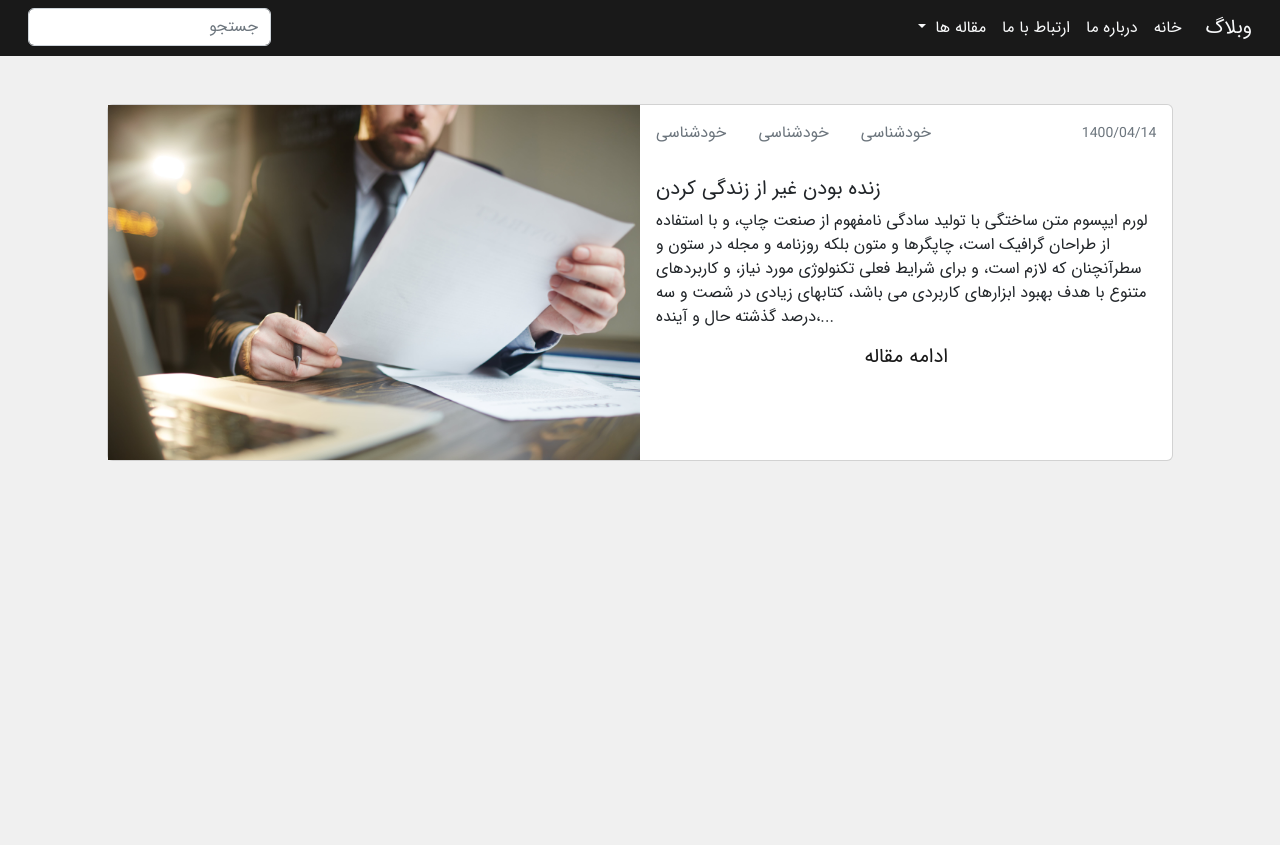
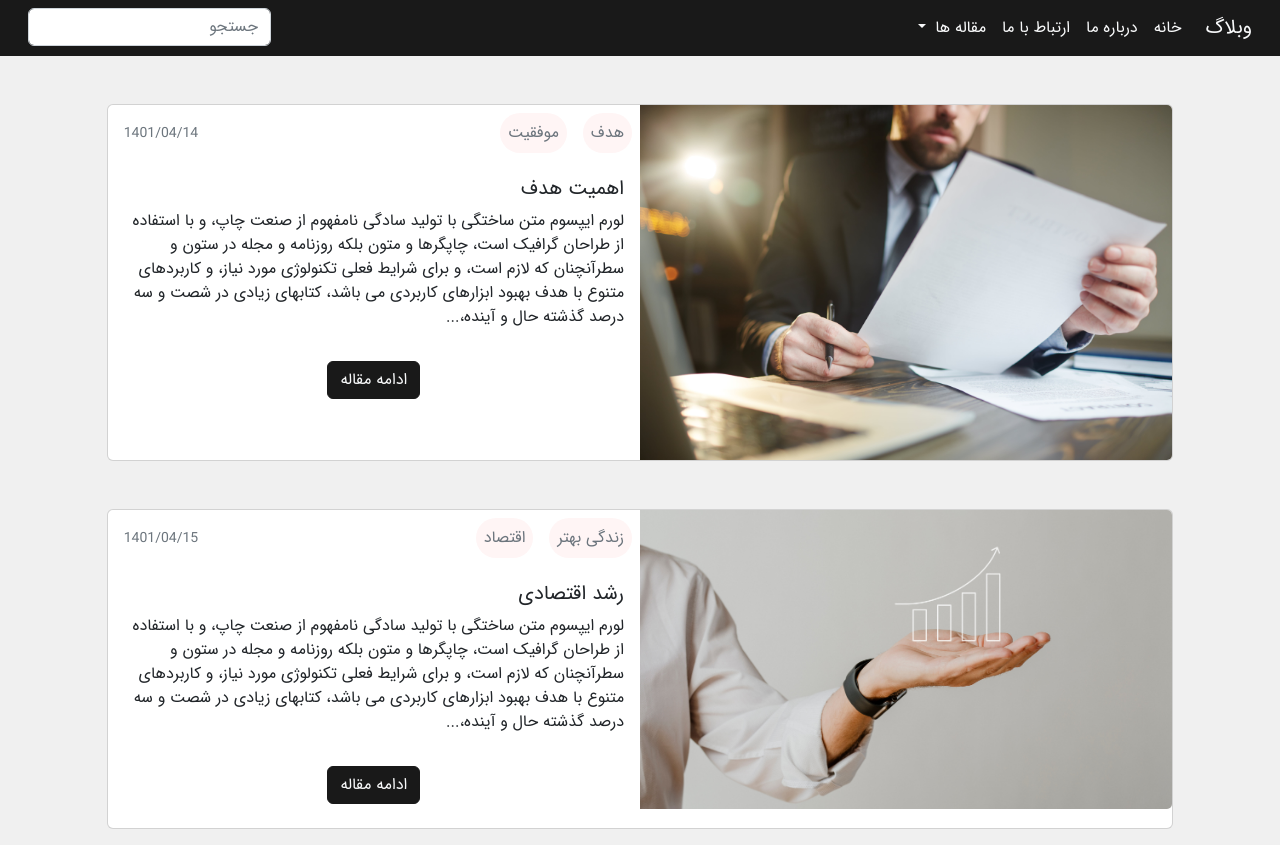
Before and after one commit to AliKarimNemati/weblog, a Vue app: page / in a window 1280 px wide. Before the commit the page ends 800 px from the top, so only its background shows below. Built offline with nearby package versions, Linux system fonts and the light colour scheme.

Commit message:
data created

```diff
--- /dev/null
+++ b/public/data/db.json
@@ -0,0 +1,24 @@
+{
+    "articles": [
+        {
+            "id": 1,
+            "title": "اهمیت هدف",
+            "athor": "علی",
+            "shortContent": "لورم ایپسوم متن ساختگی با تولید سادگی نامفهوم از صنعت چاپ، و با استفاده از طراحان گرافیک است، چاپگرها و متون بلکه روزنامه و مجله در ستون و سطرآنچنان که لازم است، و برای شرایط فعلی تکنولوژی مورد نیاز، و کاربردهای متنوع با هدف بهبود ابزارهای کاربردی می باشد، کتابهای زیادی در شصت و سه درصد گذشته حال و آینده،...",
+            "longContent": "سطرآنچنان که لازم است سادگی نامفهوم از صنعت چاپ، روزنامه آینده لورم ایپسوم متن ساختگی با تولید سادگی نامفهوم از صنعت چاپ، و با استفاده از طراحان گرافیک است، چاپگرها و متون بلکه روزنامه و مجله در ستون و سطرآنچنان که لازم است، و برای شرایط فعلی تکنولوژی مورد نیاز، و کاربردهای متنوع با هدف بهبود ابزارهای کاربردی می باشد، کتابهای زیادی در شصت و سه درصد گذشته حال و آینده، شناخت فراوان جامعه و چاپگرها و متون بلکه روزنامه و مجله در ستون و سطرآنچنان که لازم است سادگی نامفهوم از صنعت چاپ، روزنامه آینده لورم ایپسوم متن ساختگی با تولید سادگی نامفهوم از صنعت چاپ، و با استفاده از طراحان گرافیک است، چاپگرها و متون بلکه روزنامه و مجله در ستون و سطرآنچنان که لازم است، و برای شرایط فعلی تکنولوژی مورد نیاز، و کاربردهای متنوع با هدف بهبود ابزارهای کاربردی می باشد، کتابهای زیادی در شصت و سه درصد گذشته حال و آینده، شناخت فراوان جامعه و چاپگرها و متون بلکه روزنامه و مجله در ستون و سطرآنچنان که لازم است سادگی نامفهوم از صنعت چاپ، روزنامه آینده لورم ایپسوم متن ساختگی با تولید سادگی نامفهوم از صنعت چاپ، و با استفاده از طراحان گرافیک است، چاپگرها و متون بلکه روزنامه و مجله در ستون و سطرآنچنان که لازم است، و برای شرایط فعلی تکنولوژی مورد نیاز، و کاربردهای متنوع با هدف بهبود ابزارهای کاربردی می باشد، کتابهای زیادی در شصت و سه درصد گذشته حال و آینده، شناخت فراوان جامعه و چاپگرها و متون بلکه روزنامه و مجله در ستون و سطرآنچنان که لازم است سادگی نامفهوم از صنعت چاپ، روزنامه آینده",
+            "keywords":["هدف", "موفقیت"],
+            "imgSrc": "img/1.jpg",
+            "date": "1401/04/14"
+        },
+        {
+            "id": 2,
+            "title": "رشد اقتصادی",
+            "athor": "علی",
+            "shortContent": "لورم ایپسوم متن ساختگی با تولید سادگی نامفهوم از صنعت چاپ، و با استفاده از طراحان گرافیک است، چاپگرها و متون بلکه روزنامه و مجله در ستون و سطرآنچنان که لازم است، و برای شرایط فعلی تکنولوژی مورد نیاز، و کاربردهای متنوع با هدف بهبود ابزارهای کاربردی می باشد، کتابهای زیادی در شصت و سه درصد گذشته حال و آینده،...",
+            "longContent": "سطرآنچنان که لازم است سادگی نامفهوم از صنعت چاپ، روزنامه آینده لورم ایپسوم متن ساختگی با تولید سادگی نامفهوم از صنعت چاپ، و با استفاده از طراحان گرافیک است، چاپگرها و متون بلکه روزنامه و مجله در ستون و سطرآنچنان که لازم است، و برای شرایط فعلی تکنولوژی مورد نیاز، و کاربردهای متنوع با هدف بهبود ابزارهای کاربردی می باشد، کتابهای زیادی در شصت و سه درصد گذشته حال و آینده، شناخت فراوان جامعه و چاپگرها و متون بلکه روزنامه و مجله در ستون و سطرآنچنان که لازم است سادگی نامفهوم از صنعت چاپ، روزنامه آینده لورم ایپسوم متن ساختگی با تولید سادگی نامفهوم از صنعت چاپ، و با استفاده از طراحان گرافیک است، چاپگرها و متون بلکه روزنامه و مجله در ستون و سطرآنچنان که لازم است، و برای شرایط فعلی تکنولوژی مورد نیاز، و کاربردهای متنوع با هدف بهبود ابزارهای کاربردی می باشد، کتابهای زیادی در شصت و سه درصد گذشته حال و آینده، شناخت فراوان جامعه و چاپگرها و متون بلکه روزنامه و مجله در ستون و سطرآنچنان که لازم است سادگی نامفهوم از صنعت چاپ، روزنامه آینده لورم ایپسوم متن ساختگی با تولید سادگی نامفهوم از صنعت چاپ، و با استفاده از طراحان گرافیک است، چاپگرها و متون بلکه روزنامه و مجله در ستون و سطرآنچنان که لازم است، و برای شرایط فعلی تکنولوژی مورد نیاز، و کاربردهای متنوع با هدف بهبود ابزارهای کاربردی می باشد، کتابهای زیادی در شصت و سه درصد گذشته حال و آینده، شناخت فراوان جامعه و چاپگرها و متون بلکه روزنامه و مجله در ستون و سطرآنچنان که لازم است سادگی نامفهوم از صنعت چاپ، روزنامه آینده",
+            "keywords":["زندگی بهتر", "اقتصاد"],
+            "imgSrc": "img/2.jpg",
+            "date": "1401/04/15"
+        }
+    ]
+}
--- a/src/components/Article.vue
+++ b/src/components/Article.vue
@@ -1,35 +1,26 @@
 <template>
-  <div class="card mb-3 p-0 container-fluid col-10 article">
+  <div class="card mb-3 p-0 container-fluid col-10 article" dir="rtl">
     <div class="row g-0">
       <div class="col-md-6">
         <img
-          src="../../public/img/1.jpg"
-          class="img-fluid rounded-start-0"
-          width="100%"
+          :src="article.imgSrc"
+          class="img-fluid w-100 img-article"
         />
       </div>
       <div class="col-md-6">
         <div class="justify-content-between d-none d-md-flex">
           <div class="d-flex">
-            <p class="text-muted bg-keyword rounded-pill p-2 m-2">خودشناسی</p>
-            <p class="text-muted bg-keyword rounded-pill p-2 m-2">خودشناسی</p>
-            <p class="text-muted bg-keyword rounded-pill p-2 m-2">خودشناسی</p>
+            <a href="#"  v-for="(keyword, i) in article.keywords" :key="i" class="text-muted bg-keyword rounded-pill p-2 m-2 text-decoration-none "> {{keyword}} </a>
           </div>
           <p class="card-text align-self-center m-3">
-            <small class="text-muted">1400/04/14</small>
+            <small class="text-muted">{{ article.date }}</small>
           </p>
         </div>
         <div class="card-body">
-          <h5 class="card-title">زنده بودن غیر از زندگی کردن</h5>
-          <p class="card-text">
-            لورم ایپسوم متن ساختگی با تولید سادگی نامفهوم از صنعت چاپ، و با
-            استفاده از طراحان گرافیک است، چاپگرها و متون بلکه روزنامه و مجله در
-            ستون و سطرآنچنان که لازم است، و برای شرایط فعلی تکنولوژی مورد نیاز،
-            و کاربردهای متنوع با هدف بهبود ابزارهای کاربردی می باشد، کتابهای
-            زیادی در شصت و سه درصد گذشته حال و آینده،...
-          </p>
+          <h5 class="card-title"> {{article.title}} </h5>
+          <p class="card-text"> {{article.shortContent}} </p>
           <nav class="text-center h5">
-            <a class="text-decoration-none link-primary" href="./article.html"
+            <a class="text-decoration-none btn btn-primary link-light mt-3" href="./article.html"
               >ادامه مقاله</a
             >
           </nav>
@@ -40,8 +31,13 @@
 </template>
 
 <script>
-export default {};
+export default {
+  props: ['article'],
+};
 </script>
 
 <style>
+.img-article{
+  border-radius:0 5px 5px 0;
+}
 </style>
--- a/src/views/Home.vue
+++ b/src/views/Home.vue
@@ -1,6 +1,6 @@
 <template>
   <Navbar />
-  <Article class="mt-5" />
+  <Article class="mt-5" v-for="(article , i) in articles" :key="i" :article="article"/>
 </template>
 
 <script>
@@ -9,5 +9,13 @@ import Article from "../components/Article.vue";
 export default {
   name: "Home",
   components: { Navbar, Article },
+  data(){
+    return{
+      articles:[]
+    }
+  },
+  async mounted(){
+    this.articles = (await (await fetch('data/db.json')).json()).articles;
+  }
 };
 </script>
```
Also changed, not shown: public/css/main.min.css, 1 other file (tests, documents, lock files or other folders).
